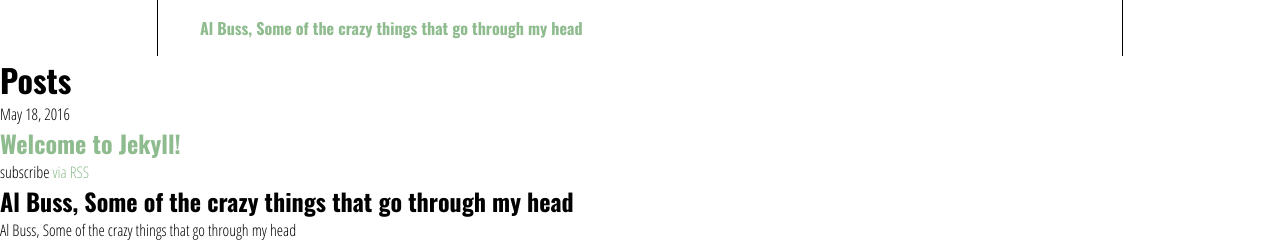
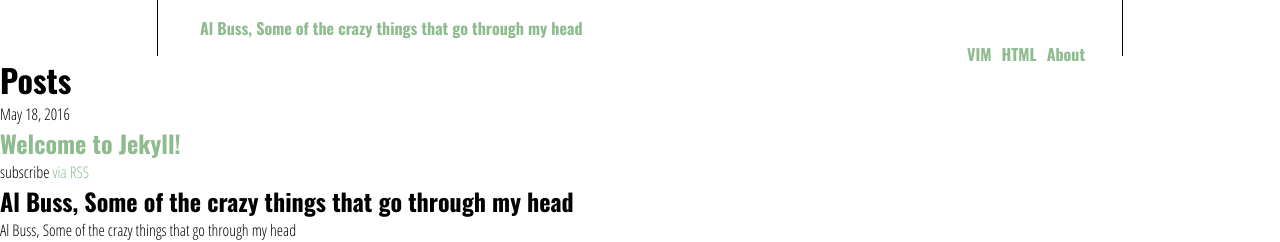
Before and after one commit to motivatedsloth/motivatedsloth.github.io, a Jekyll site: the page built from index.html, in a window 1280 px wide. Shown: the top 242 px of the page. Built offline with Jekyll 4.4.1, drawn with Linux system fonts in a browser that asks for light colours.

Commit message:
nav links

```diff
--- a/css/style.css
+++ b/css/style.css
@@ -43,7 +43,7 @@ body > header{
   width:20px; height:20px;
 }
 
-.nav-toggle:active{
+.nav-toggle:active, .nav-toggle:focus{
   border:none;
 }
 
@@ -71,4 +71,13 @@ header > nav  a{
   .nav-toggle{
     display:none;
   }
+
+  .trigger{
+    display:block;
+  }
+
+  header > nav a{
+    display:inline-block;
+    float:right;
+  }
 }
```
